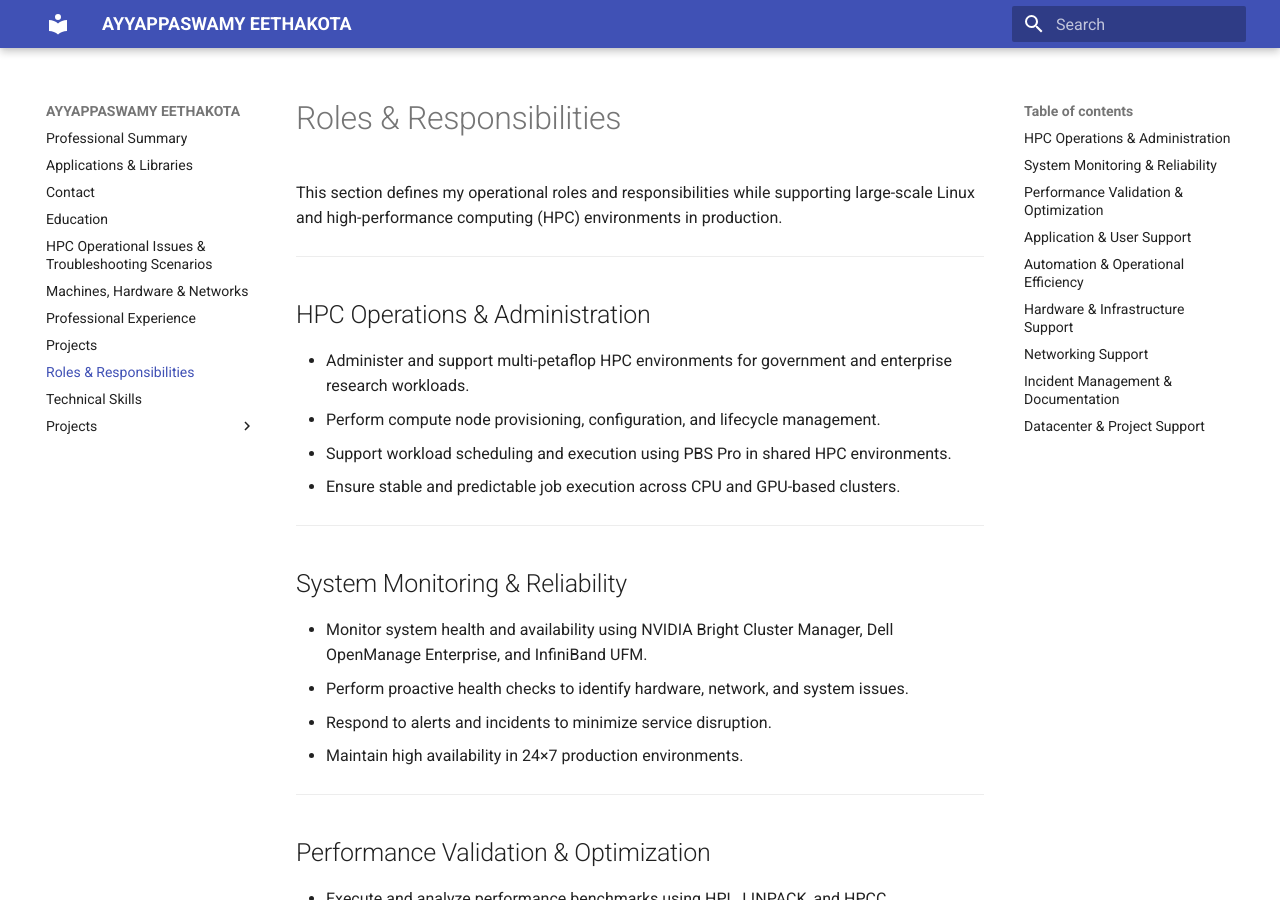
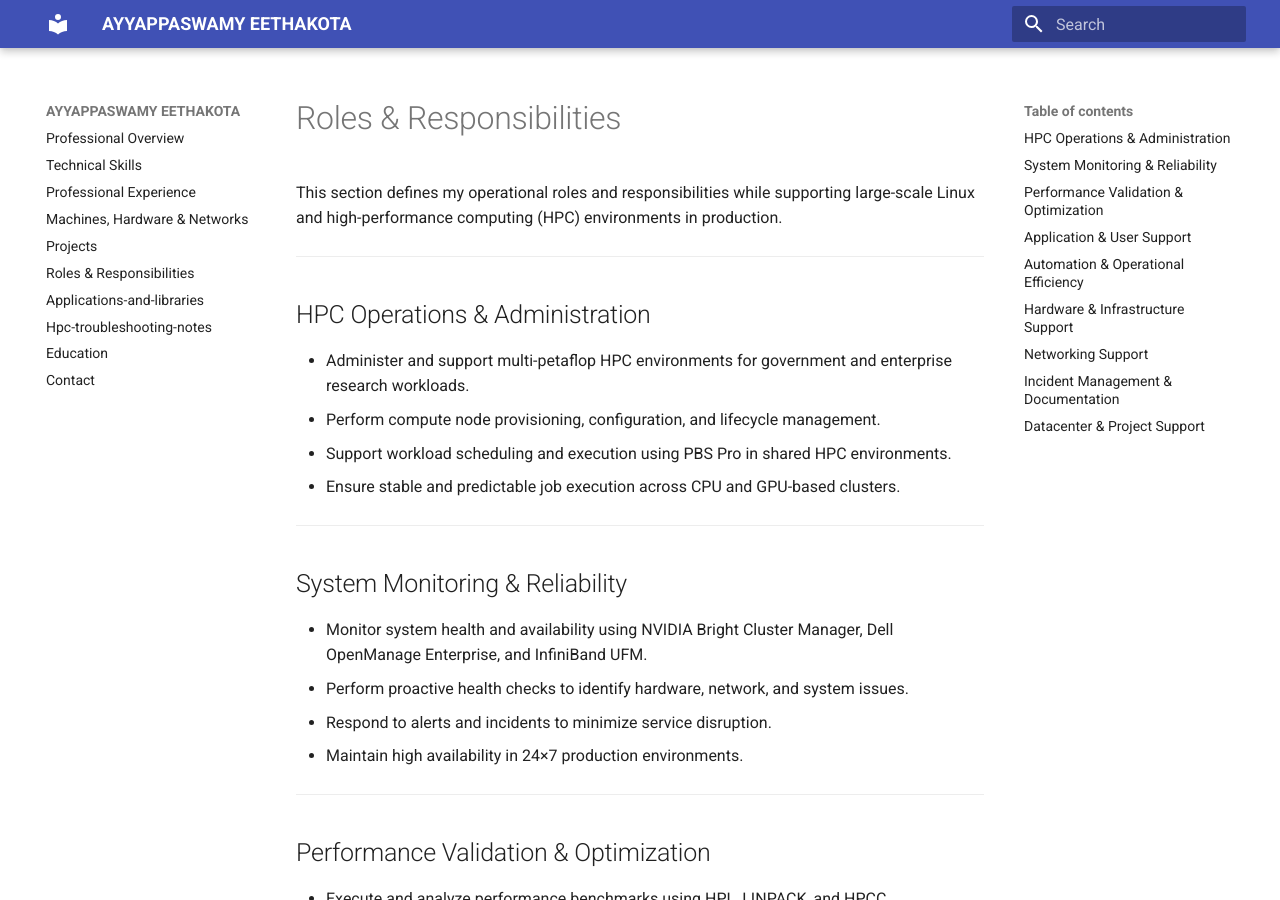
Before and after one commit to hpcteam/hpcteam.github.io, an MkDocs documentation site: the page built from docs/roles-responsibilities.md, in a window 1280 px wide and 900 px high. Built offline with MkDocs 1.6.1 and Material for MkDocs 9.7.7, drawn with Linux system fonts in a browser that asks for light colours; some of the changed lines change nothing that is shown.

Commit message:
Update mkdocs.yml

```diff
--- a/mkdocs.yml
+++ b/mkdocs.yml
@@ -1,4 +1,24 @@
 site_name: AYYAPPASWAMY EETHAKOTA
 
 theme:
-  name: material
+  name: material  # Use Material theme
+
+markdown_extensions:
+  - attr_list
+  - toc:
+      permalink: true
+  - pymdownx.emoji:
+      emoji_index: !!python/name:materialx.emoji.twemoji
+      emoji_generator: !!python/name:materialx.emoji.to_svg
+
+nav:
+  - Professional Overview: docs/Professional-Summary.md
+  - Technical Skills: docs/technical-skills.md
+  - Professional Experience: docs/professional-experience.md
+  - Machines, Hardware & Networks: docs/machines-hardware-networks.md
+  - Projects: docs/projects.md
+  - Roles & Responsibilities: docs/roles-responsibilities.md
+  - Applications-and-libraries: docs/applications-and-libraries.md
+  - Hpc-troubleshooting-notes: docs/hpc-troubleshooting-notes.md
+  - Education: docs/education.md
+  - Contact: docs/contact.md
```
